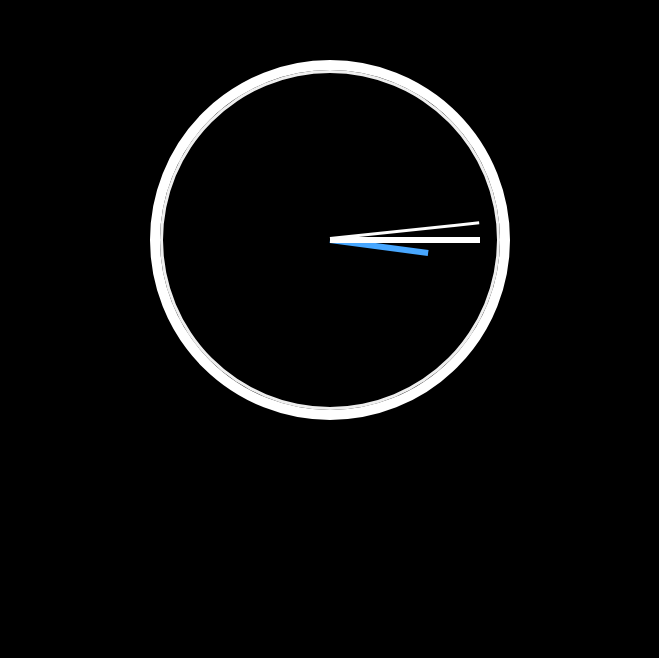
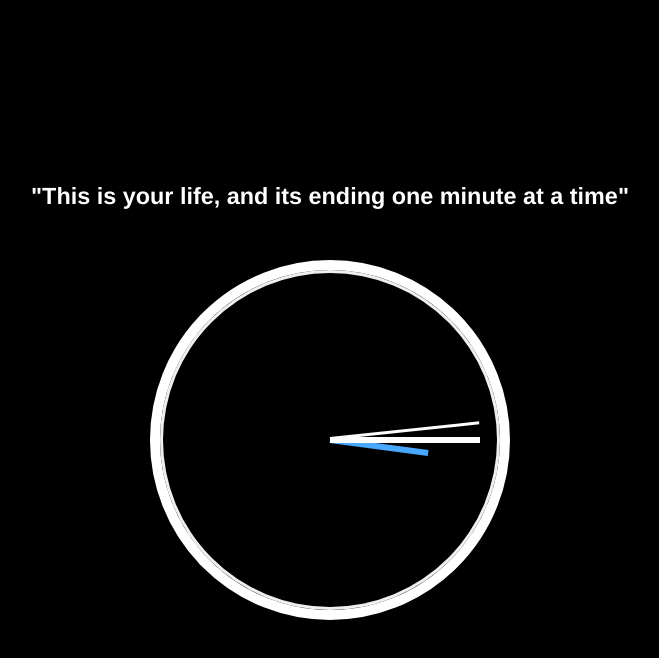
Before and after one commit to atman/javascript30, a plain HTML site: page 02 - JS and CSS Clock/index-START.html in a window 1280 px wide. Shown: the part 160-818 px from the top of the page, without its empty margins (310-969 px from the left). Drawn offline with Linux system fonts and the light colour scheme.

Commit message:
Minor changes to the clock

```diff
--- a/02 - JS and CSS Clock/index-START.html
+++ b/02 - JS and CSS Clock/index-START.html
@@ -6,6 +6,9 @@
 </head>
 <body>
 
+  <div class="quote">
+    <h3 style="color: white;">"This is your life, and its ending one minute at a time"</h3>
+  </div>
   <div class="clock">
       <div class="clock-face">
         <div class="hand hour-hand"></div>
@@ -25,10 +28,9 @@
     }
 
     body {
-      margin: 0;
+      margin: auto;
+      padding-top: 40vh;
       font-size: 2rem;
-      display: flex;
-      flex: 1;
       min-height: 100vh;
       align-items: center;
     }
```
Also changed, not shown: index.html (+2 -2 lines).
